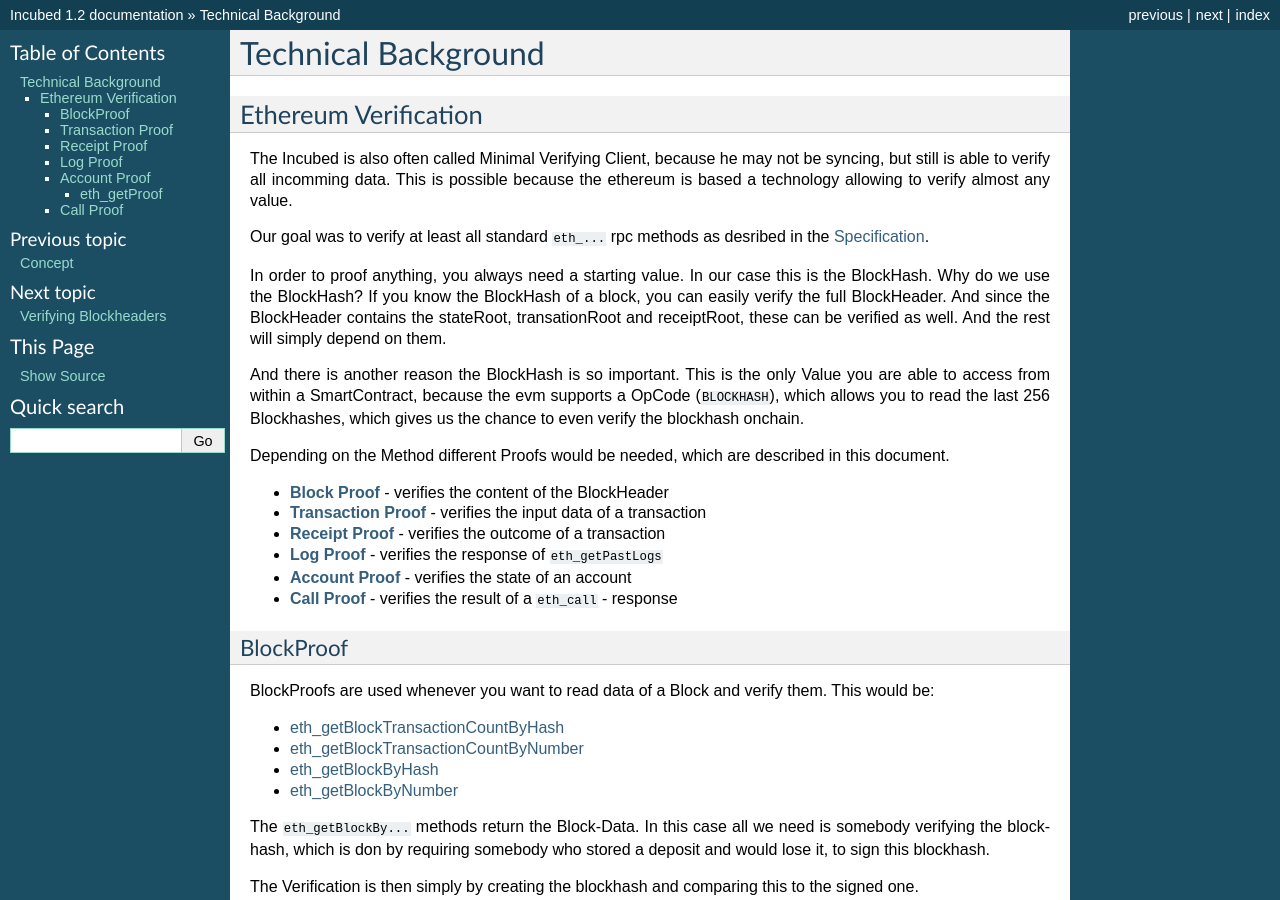
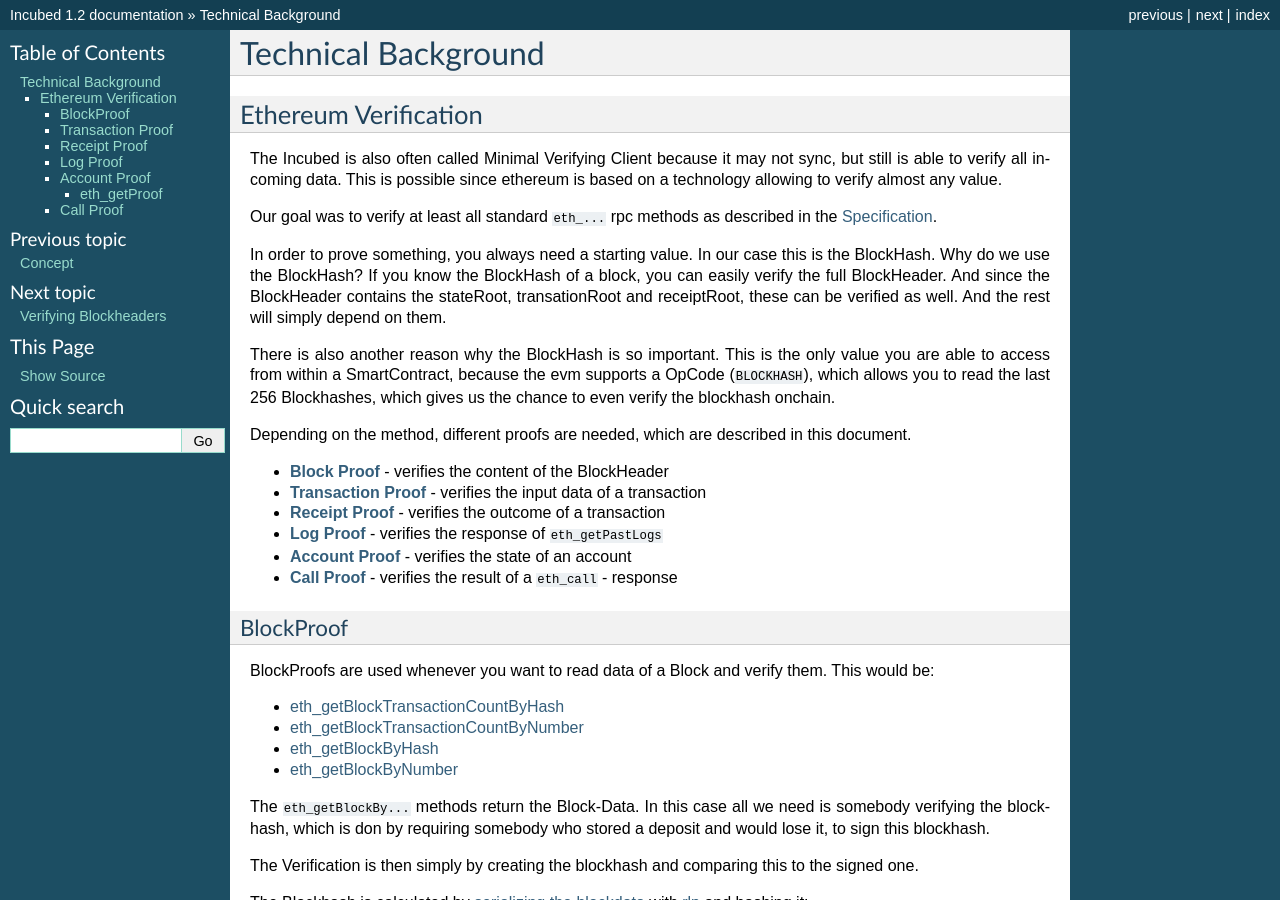
Before and after one commit to blockchainsllc/in3-legacy, a Sphinx documentation site: the page built from docs/Ethereum-Verification-and-MerkleProof.md, in a window 1280 px wide and 900 px high. Built offline with Sphinx 7.4.7, drawn with Linux system fonts in a browser that asks for light colours; pages that are not in the unit, such as notebooks, are missing from menus.

Commit message:
Update Ethereum-Verification-and-MerkleProof.md

```diff
--- a/docs/Ethereum-Verification-and-MerkleProof.md
+++ b/docs/Ethereum-Verification-and-MerkleProof.md
@@ -2,15 +2,15 @@
 
 ## Ethereum Verification
 
-The Incubed is also often called Minimal Verifying Client, because he may not be syncing, but still is able to verify all incomming data. This is possible because the ethereum is based a technology allowing to verify almost any value.
+The Incubed is also often called Minimal Verifying Client because it may not sync, but still is able to verify all incoming data. This is possible since ethereum is based on a technology allowing to verify almost any value.
 
-Our goal was to verify at least all standard `eth_...` rpc methods as desribed in the [Specification](https://github.com/ethereum/wiki/wiki/JSON-RPC).
+Our goal was to verify at least all standard `eth_...` rpc methods as described in the [Specification](https://github.com/ethereum/wiki/wiki/JSON-RPC).
 
-In order to proof anything, you always need a starting value. In our case this is the BlockHash. Why do we use the BlockHash? If you know the BlockHash of a block, you can easily verify the full BlockHeader. And since the BlockHeader contains the stateRoot, transationRoot and receiptRoot, these can be verified as well. And the rest will simply depend on them.
+In order to prove something, you always need a starting value. In our case this is the BlockHash. Why do we use the BlockHash? If you know the BlockHash of a block, you can easily verify the full BlockHeader. And since the BlockHeader contains the stateRoot, transationRoot and receiptRoot, these can be verified as well. And the rest will simply depend on them.
 
-And there is another reason the BlockHash is so important. This is the only Value you are able to access from within a SmartContract, because the evm supports a OpCode (`BLOCKHASH`), which allows you to read the last 256 Blockhashes, which gives us the chance to even verify the blockhash onchain.
+There is also another reason why the BlockHash is so important. This is the only value you are able to access from within a SmartContract, because the evm supports a OpCode (`BLOCKHASH`), which allows you to read the last 256 Blockhashes, which gives us the chance to even verify the blockhash onchain.
 
-Depending on the Method different Proofs would be needed, which are described in this document.
+Depending on the method, different proofs are needed, which are described in this document.
 
 - **[Block Proof](#blockproof)** - verifies the content of the BlockHeader
 - **[Transaction Proof](#transaction-proof)** - verifies the input data of a transaction
```
